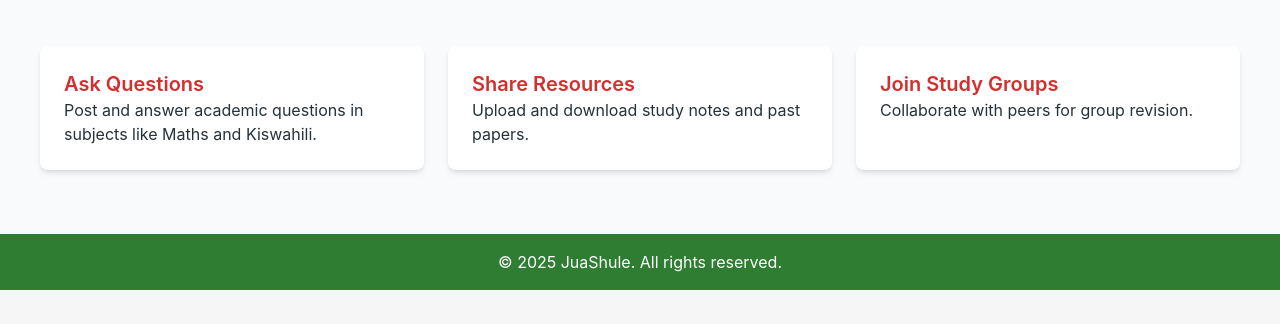
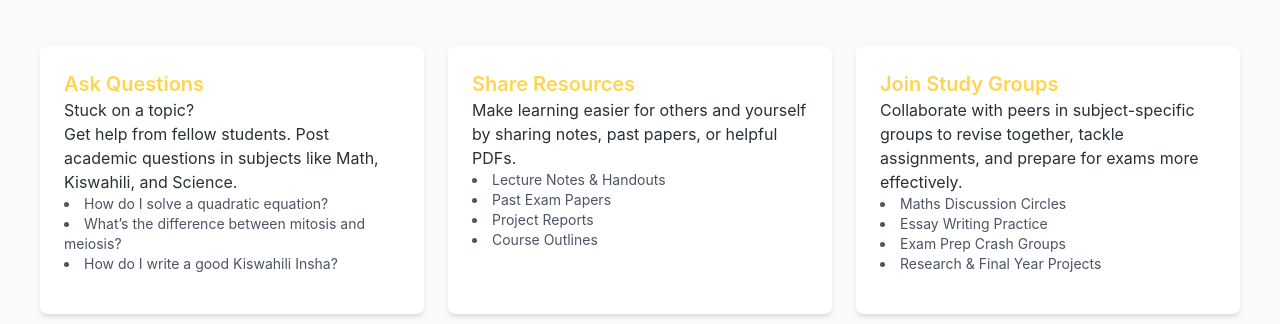
Before and after one commit to AmedDavid/JuaShule, a React (Vite) app in the folder client/: page / in a window 1280 px wide. Shown: the part 722-1046 px from the top of the page. Before the commit the page ends 1012 px from the top, so only its background shows below. Built offline with nearby package versions, Linux system fonts and the light colour scheme.

Commit message:
modifies content on the grids in homepage

```diff
--- a/client/src/pages/Home.jsx
+++ b/client/src/pages/Home.jsx
@@ -13,16 +13,33 @@ function Home() {
       <section className="py-16 bg-gray-50">
       <div className="grid grid-cols-1 md:grid-cols-3 gap-6 px-4 md:px-10">
         <div className="bg-white p-6 rounded-lg shadow-md">
-          <h2 className="text-xl font-semibold text-secondary">Ask Questions</h2>
-          <p>Post and answer academic questions in subjects like Maths and Kiswahili.</p>
+          <h2 className="text-xl font-semibold text-accent">Ask Questions</h2>
+          <p>Stuck on a topic? <br></br>Get help from fellow students. Post academic questions in subjects like Math, Kiswahili, and Science.</p>
+           <ul className="text-sm text-gray-600 list-disc list-inside text-left mb-4">
+              <li>How do I solve a quadratic equation?</li>
+              <li>What’s the difference between mitosis and meiosis?</li>
+              <li>How do I write a good Kiswahili Insha?</li>
+            </ul>
         </div>
         <div className="bg-white p-6 rounded-lg shadow-md">
-          <h2 className="text-xl font-semibold text-secondary">Share Resources</h2>
-          <p>Upload and download study notes and past papers.</p>
+          <h2 className="text-xl font-semibold text-accent">Share Resources</h2>
+          <p>Make learning easier for others and yourself by sharing notes, past papers, or helpful PDFs.</p>
+          <ul className="text-sm text-gray-600 list-disc list-inside text-left mb-4">
+            <li>Lecture Notes & Handouts</li>
+           <li>Past Exam Papers</li>
+           <li>Project Reports</li>
+           <li>Course Outlines</li>
+       </ul>
         </div>
         <div className="bg-white p-6 rounded-lg shadow-md">
-          <h2 className="text-xl font-semibold text-secondary">Join Study Groups</h2>
-          <p>Collaborate with peers for group revision.</p>
+          <h2 className="text-xl font-semibold text-accent">Join Study Groups</h2>
+          <p>Collaborate with peers in subject-specific groups to revise together, tackle assignments, and prepare for exams more effectively.</p>
+           <ul className="text-sm text-gray-600 list-disc list-inside text-left mb-4">
+            <li>Maths Discussion Circles</li>
+            <li>Essay Writing Practice</li>
+            <li>Exam Prep Crash Groups</li>
+            <li>Research & Final Year Projects</li>
+          </ul>
         </div>
       </div>
       </section>
```
